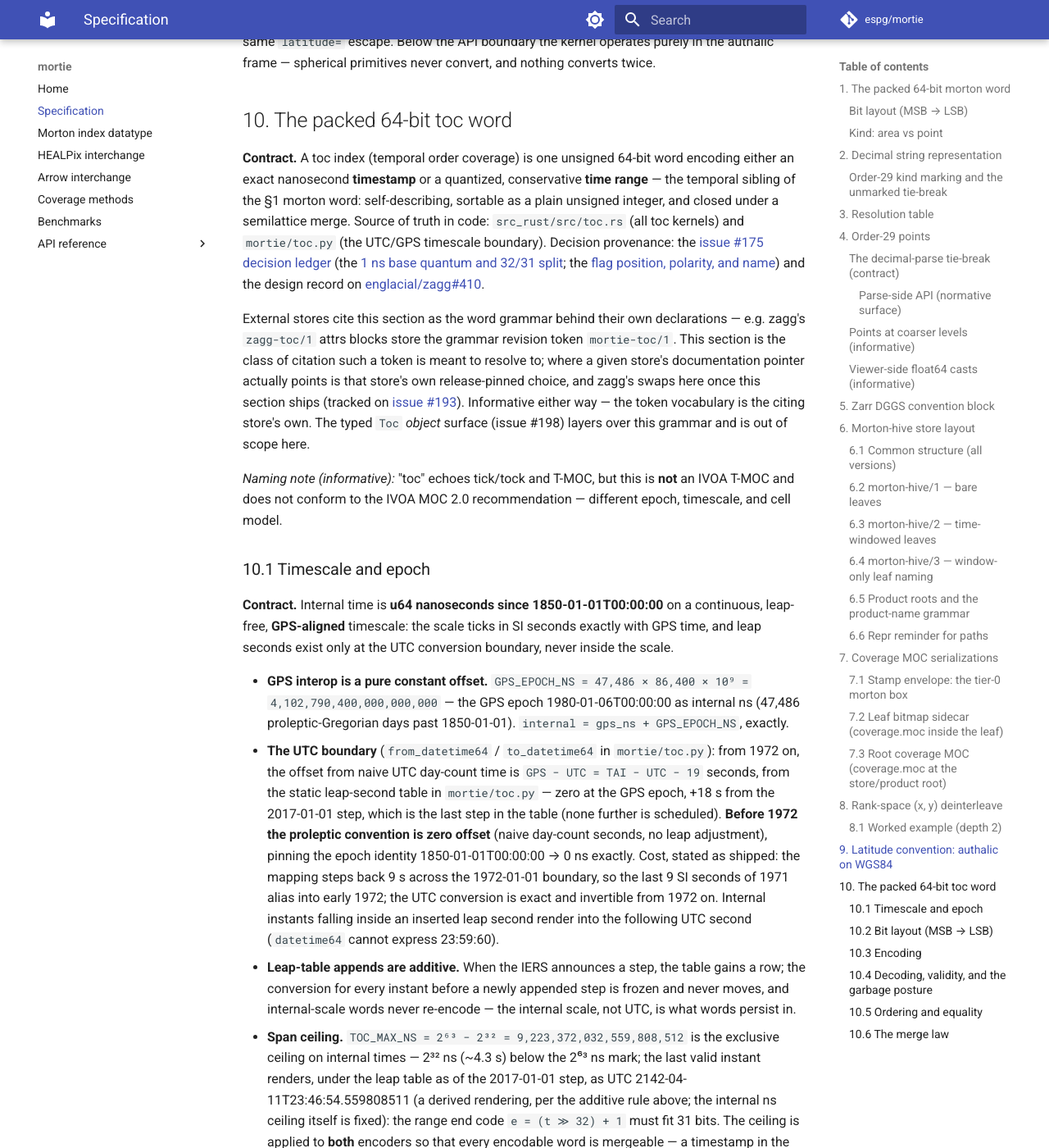
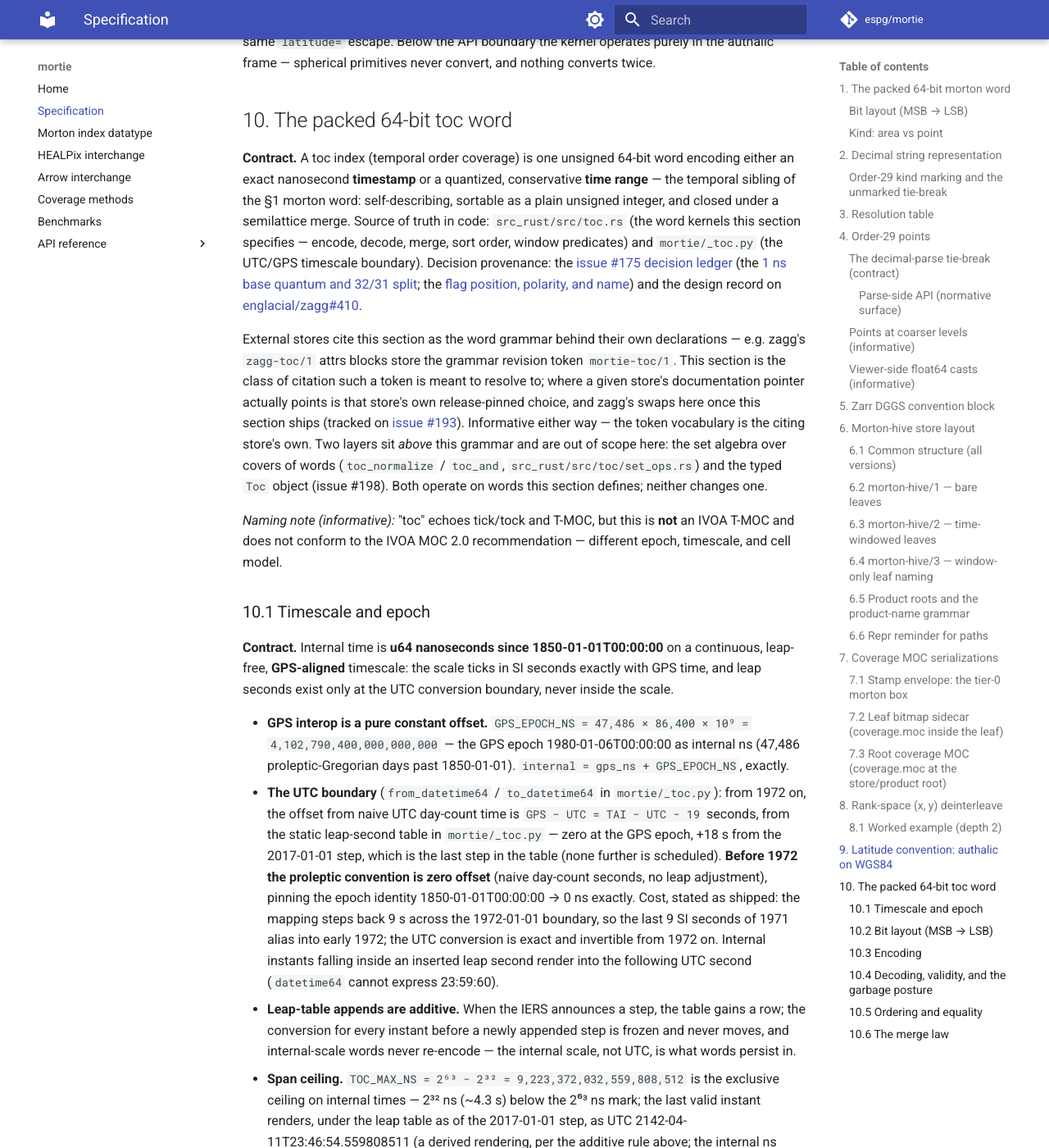
Before and after one commit to espg/mortie, an MkDocs documentation site: the page built from docs/specification.md, in a window 1280 px wide and 1400 px high, scrolled down 17149 px. Shown: the whole window at 82% size. Built offline with MkDocs 1.6.1 and Material for MkDocs 9.7.7, drawn with Linux system fonts in a browser that asks for light colours; comment, search, counter and statistics services are not loaded; the version menu is left out.

Commit message:
merge follow-up: retarget toc citations after the mortie.toc rename (issue #193)

```diff
--- a/docs/specification.md
+++ b/docs/specification.md
@@ -772,8 +772,9 @@ twice.
 word encoding either an exact nanosecond **timestamp** or a quantized,
 conservative **time range** — the temporal sibling of the §1 morton word:
 self-describing, sortable as a plain unsigned integer, and closed under a
-semilattice merge. Source of truth in code: `src_rust/src/toc.rs` (all toc
-kernels) and `mortie/toc.py` (the UTC/GPS timescale boundary). Decision
+semilattice merge. Source of truth in code: `src_rust/src/toc.rs` (the word
+kernels this section specifies — encode, decode, merge, sort order, window
+predicates) and `mortie/_toc.py` (the UTC/GPS timescale boundary). Decision
 provenance: the [issue #175 decision
 ledger](https://github.com/espg/mortie/issues/175) (the [1 ns base quantum
 and 32/31
@@ -790,9 +791,11 @@ token is meant to resolve to; where a given store's documentation pointer
 actually points is that store's own release-pinned choice, and zagg's swaps
 here once this section ships (tracked on
 [issue #193](https://github.com/espg/mortie/issues/193)). Informative
-either way — the token vocabulary is the citing store's own. The typed
-`Toc` *object* surface
-(issue #198) layers over this grammar and is out of scope here.
+either way — the token vocabulary is the citing store's own. Two layers sit
+*above* this grammar and are out of scope here: the set algebra over covers
+of words (`toc_normalize` / `toc_and`, `src_rust/src/toc/set_ops.rs`) and
+the typed `Toc` object (issue #198). Both operate on words this section
+defines; neither changes one.
 
 *Naming note (informative):* "toc" echoes tick/tock and T-MOC, but this is
 **not** an IVOA T-MOC and does not conform to the IVOA MOC 2.0
@@ -810,9 +813,9 @@ seconds exist only at the UTC conversion boundary, never inside the scale.
   GPS epoch 1980-01-06T00:00:00 as internal ns (47,486 proleptic-Gregorian
   days past 1850-01-01). `internal = gps_ns + GPS_EPOCH_NS`, exactly.
 - **The UTC boundary** (`from_datetime64` / `to_datetime64` in
-  `mortie/toc.py`): from 1972 on, the offset from naive UTC day-count time
+  `mortie/_toc.py`): from 1972 on, the offset from naive UTC day-count time
   is `GPS − UTC = TAI − UTC − 19` seconds, from the static leap-second
-  table in `mortie/toc.py` — zero at the GPS epoch, +18 s from the
+  table in `mortie/_toc.py` — zero at the GPS epoch, +18 s from the
   2017-01-01 step, which is the last step in the table (none further is
   scheduled). **Before 1972 the proleptic convention is zero offset**
   (naive day-count seconds, no leap adjustment), pinning the epoch identity
```
Also changed, not shown: 1 other file.
